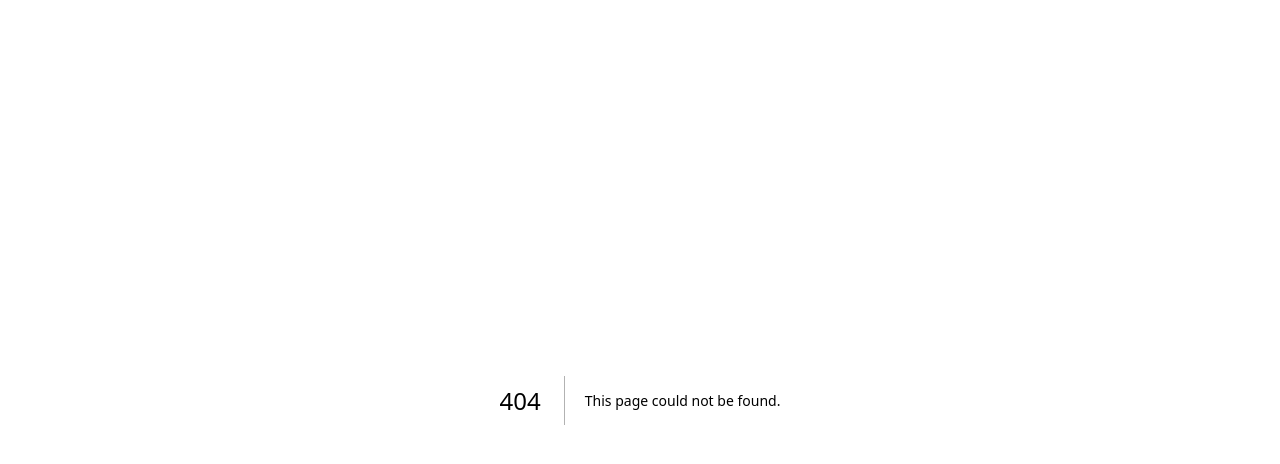
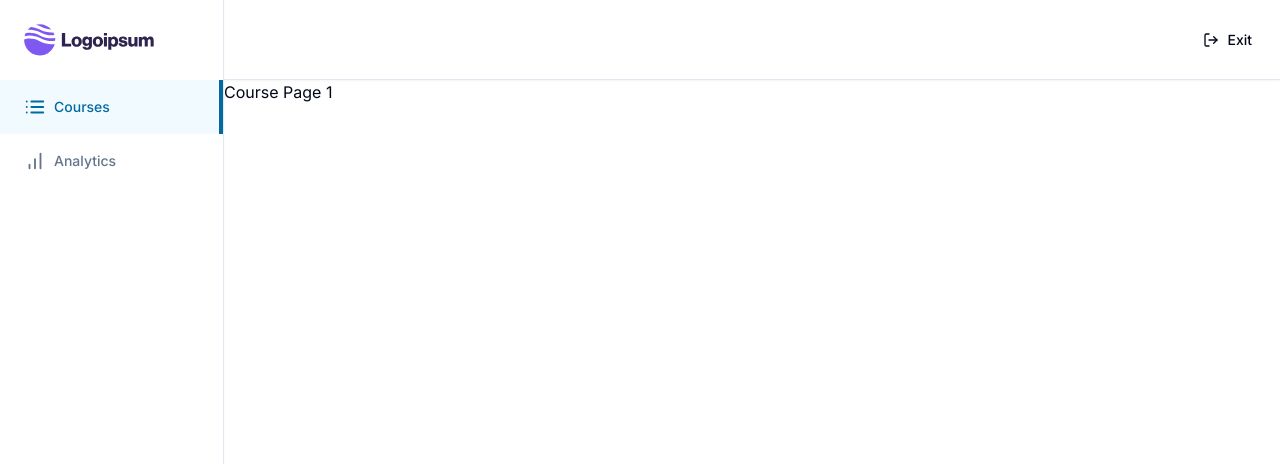
Before and after one commit to JarGad23/lms-platform, a Next.js app: page /teacher/courses/1 in a window 1280 px wide. Before the commit this address had no page. Shown: the top 464 px of the page. Built offline with nearby package versions, Linux system fonts and the light colour scheme.

Commit message:
Course Id page

```diff
--- /dev/null
+++ b/app/(dashboard)/(routes)/teacher/courses/[courseId]/page.tsx
@@ -0,0 +1,5 @@
+const CourseIdPage = ({ params }: { params: { courseId: string } }) => {
+  return <div>Course Page {params.courseId}</div>;
+};
+
+export default CourseIdPage;
```
